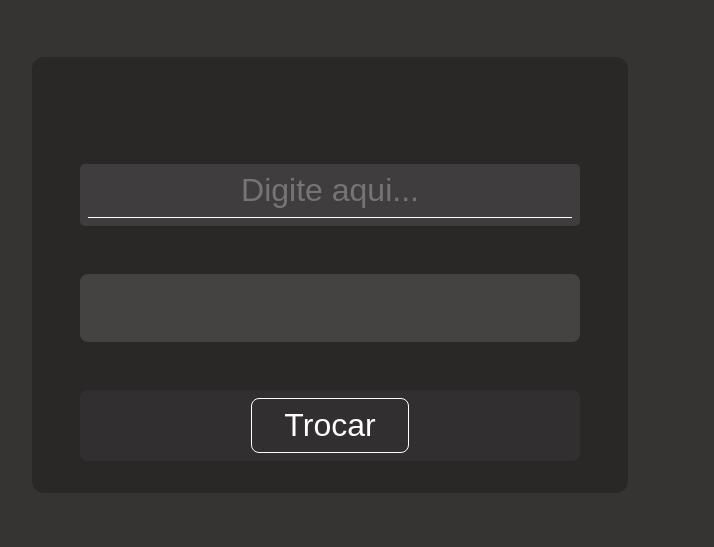
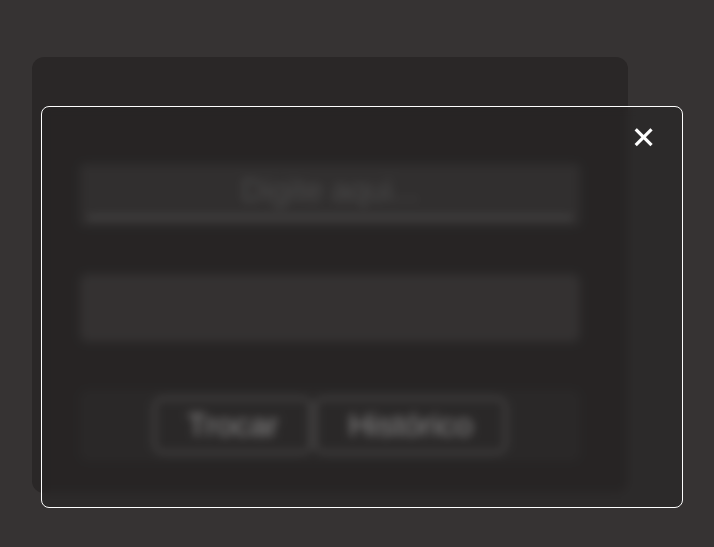
Before and after one commit to vitorgabrieldev/typingSpeedTest, a plain HTML site: page index.html in a window 1280 px wide. Shown: the part 125-672 px from the top of the page, without its empty margins (310-1024 px from the left). Drawn offline with nearby package versions, Linux system fonts and the light colour scheme; no server answers.

Commit message:
Aba history rounds"

```diff
--- a/app.css
+++ b/app.css
@@ -76,3 +76,29 @@ body, html {
     color: rgb(255, 10, 10);
     text-decoration: underline;
 }
+
+.containerHist {
+    background: rgba(37, 35, 35, 0.521);
+    backdrop-filter: blur(5px);
+    width: 50%;
+    height: 50%;
+    border: 1px solid #fefefe;
+    border-radius: .5rem;
+    position: absolute;
+    margin-top: 5%;
+    margin-left: 5%;
+}
+.headerContainer__hist {
+    display: flex;
+    justify-content: end;
+    padding: .5rem 1rem 0 0;
+}
+.headerContainer__hist i {
+    color: #fefefe;
+    font-size: 2.4rem;
+    cursor: pointer;
+    transition: .3s;
+    padding: .2rem;
+    border-radius: 8px;
+}
+.headerContainer__hist i:hover {background: rgb(34, 32, 32);}
--- a/app.js
+++ b/app.js
@@ -23,8 +23,10 @@ quoteInputElement.addEventListener('input', () => {
       correct = false;
     };
   });
-
-  if (correct) renderNewQuote();
+  if (correct) {
+    addToLocalstorage(getTimerTime());
+    renderNewQuote();
+  };
 });
 
 function getRandomQuote() {
@@ -40,9 +42,9 @@ async function renderNewQuote() {
     const characterSpan = document.createElement('span');
     characterSpan.innerText = character;
     quoteDisplayElement.appendChild(characterSpan);
-  })
+  });
   quoteInputElement.value = null;
-  startTimer()
+  startTimer();
 }
 
 let startTime
@@ -61,3 +63,14 @@ function getTimerTime() {
 renderNewQuote();
 
 document.querySelector('#nextText').addEventListener('click', () => renderNewQuote());
+document.querySelector('#histRounds').addEventListener('click', () => {
+
+});
+
+var histJson = 1;
+const addToLocalstorage = (object) => {
+  localStorage.setItem(`Time - ${histJson}`, JSON.stringify(object));
+  histJson ++;
+};
+
+document.querySelector('#btnCloseHistContainer').addEventListener('click', () => ());
--- a/index.html
+++ b/index.html
@@ -11,6 +11,9 @@
     <meta charset="UTF-8">
     <meta http-equiv="X-UA-Compatible" content="IE=edge">
     <meta name="viewport" content="width=device-width, initial-scale=1.0">
+
+    <!-- Import Icons -->
+    <link href='https://unpkg.com/boxicons@2.1.4/css/boxicons.min.css' rel='stylesheet'>
 
     <!-- Style Sheets -->
     <link rel="stylesheet" href="./fonts.css">
@@ -34,7 +37,13 @@
         </div>
         <div class="buttonsFunction">
             <button id="nextText" type="button" class="btns">Trocar</button>
+            <button id="histRounds" type="button" class="btns">Histórico</button>
         </div>
     </section>
+    <div class="containerHist">
+        <header class="headerContainer__hist">
+            <i id="btnCloseHistContainer" class='bx bx-x'></i>
+        </header>
+    </div>
 </body>
 </html>
```
